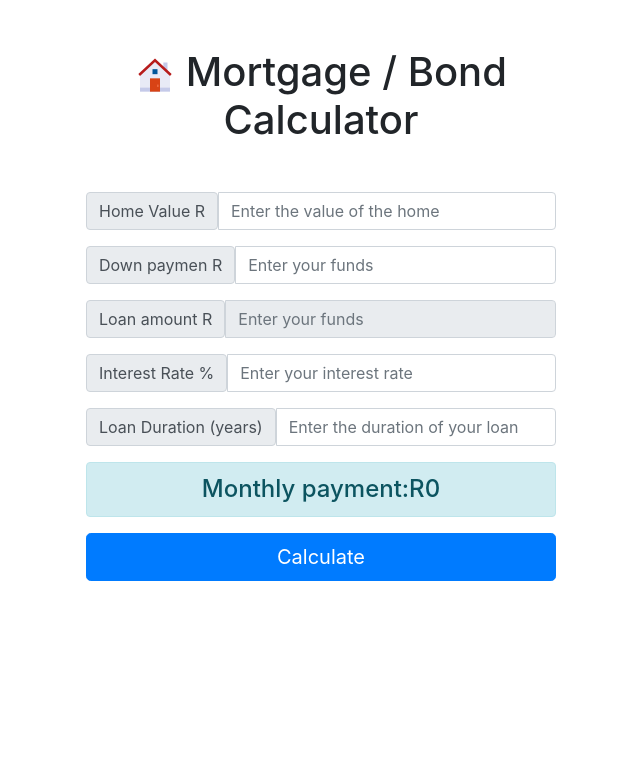
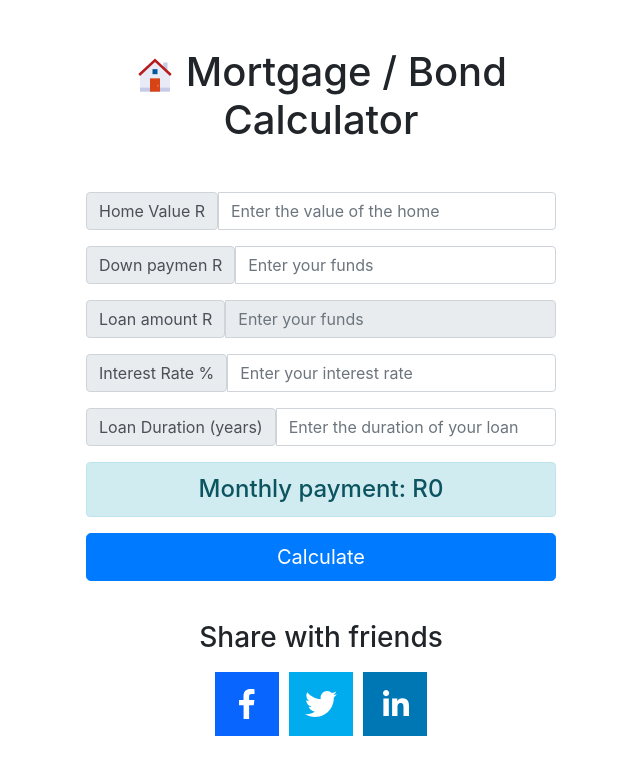
Before and after one commit to thilisadiki/bond-calculator-reactJS, a React (Create React App) app: page / in a window 1280 px wide. Shown: the top 774 px of the page, without its empty margins (319-959 px from the left). Built offline with nearby package versions, Linux system fonts and the light colour scheme.

Commit message:
Add social buttons

```diff
--- a/package.json
+++ b/package.json
@@ -10,6 +10,7 @@
     "react-dom": "^18.2.0",
     "react-icons": "^4.12.0",
     "react-scripts": "5.0.1",
+    "react-share": "^5.0.3",
     "web-vitals": "^2.1.4"
   },
   "scripts": {
--- a/src/App.css
+++ b/src/App.css
@@ -2,37 +2,10 @@
   text-align: center;
 }
 
-.App-logo {
-  height: 40vmin;
-  pointer-events: none;
+.title {
+  margin-top: 40px;
 }
 
-@media (prefers-reduced-motion: no-preference) {
-  .App-logo {
-    animation: App-logo-spin infinite 20s linear;
-  }
+.shareIcons {
+  margin: 10px;
 }
-
-.App-header {
-  background-color: #282c34;
-  min-height: 100vh;
-  display: flex;
-  flex-direction: column;
-  align-items: center;
-  justify-content: center;
-  font-size: calc(10px + 2vmin);
-  color: white;
-}
-
-.App-link {
-  color: #61dafb;
-}
-
-@keyframes App-logo-spin {
-  from {
-    transform: rotate(0deg);
-  }
-  to {
-    transform: rotate(360deg);
-  }
-}
--- a/src/App.js
+++ b/src/App.js
@@ -1,17 +1,27 @@
-import "./App.css";
-import { FcHome } from "react-icons/fc";
-import Form from "./components/Form";
+// App.js
+
+import React from 'react';
+import { FcHome } from 'react-icons/fc';
+import Form from './components/Form';
+import ShareButtons from './ShareButtons';
 
 function App() {
+  const shareUrl = 'https://example.com'; // Replace with your actual URL
+  const shareTitle = 'Check out this awesome mortgage / bond calculator!';
+  const shareDescription =
+    'Calculate your mortgage or bond with this simple and effective calculator.';
+
   return (
-    <div
-      className="App container"
-      style={{ maxWidth: 500, margin: "1rem auto" }}
-    >
+    <div className="App container" style={{ maxWidth: 500, margin: '1rem auto' }}>
       <h1 className="display-5 my-5">
-        <FcHome /> Mortgage / Bond Calculator{" "}
+        <FcHome /> Mortgage / Bond Calculator{' '}
       </h1>
       <Form />
+      <ShareButtons
+        url={shareUrl}
+        title={shareTitle}
+        description={shareDescription}
+      />
     </div>
   );
 }
--- /dev/null
+++ b/src/ShareButtons.js
@@ -0,0 +1,27 @@
+import React from 'react';
+import './App.css';
+import { FacebookShareButton, TwitterShareButton, LinkedinShareButton, LinkedinIcon, FacebookIcon, TwitterIcon } from 'react-share';
+
+
+const ShareButtons = ({ url, title, description }) => {
+  return (
+    <div>
+      <h3 className='title'>Share with friends</h3>
+      <FacebookShareButton className='shareIcons'
+      url={url} quote={title}>
+      <FacebookIcon />
+      </FacebookShareButton>
+
+      <TwitterShareButton url={url} title={title}>
+      <TwitterIcon />
+      </TwitterShareButton>
+
+      <LinkedinShareButton className='shareIcons'
+      url={url} title={title} summary={description}>
+       <LinkedinIcon />
+      </LinkedinShareButton>
+    </div>
+  );
+};
+
+export default ShareButtons;
--- a/src/components/Form.js
+++ b/src/components/Form.js
@@ -1,5 +1,4 @@
 import React, { useState } from "react";
-import { FaDollarSign } from "react-icons/fa";
 import FormInputGroup from "./FormInputGroup";
 
 function Form() {
@@ -50,7 +49,6 @@ function Form() {
       />
       <FormInputGroup
         text="Down paymen R "
-
         placeholder={"Enter your funds"}
         value={downPayment}
         onInput={(e) => setDownPayment(e.target.value)}
@@ -75,7 +73,7 @@ function Form() {
         onInput={(e) => setLoanDuration(e.target.value)}
       />
       <h4 className="alert alert-info fw-bold">
-        Monthly payment:R
+        Monthly payment: R
         {parseFloat(monthlyPayment.toFixed(2))}
       </h4>
 
```
Also changed, not shown: 1 other file (tests, documents, lock files or other folders).
